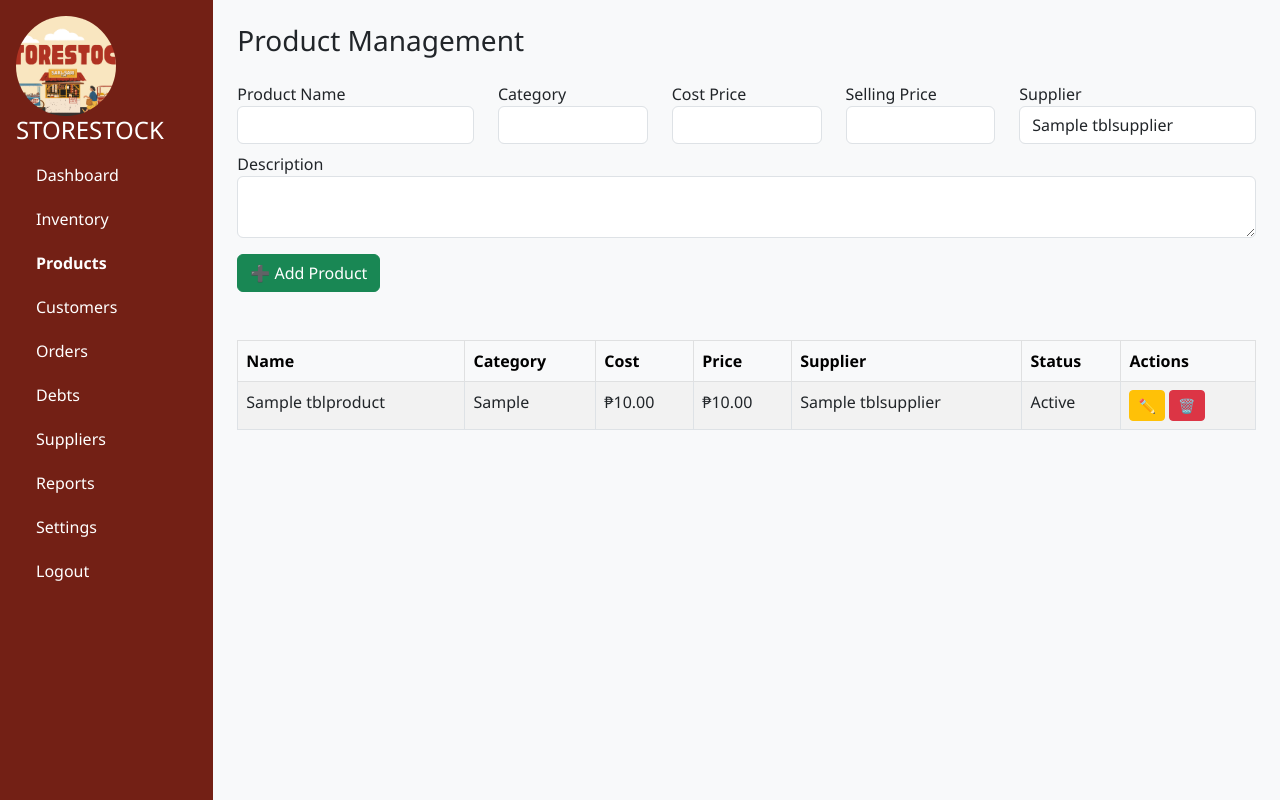
After one commit to Bossdale/f1Plando, a PHP site: page /owner_product.php in a window 1280 px wide. The commit adds this page. Run offline with PHP 8.4, Linux system fonts and the light colour scheme; the visitor is signed in with stand-in values (Sample User, id 1); tables that the repository leaves empty or names only in its code hold one stand-in row (values such as "Sample post").

Commit message:
Updated with product screen and supplier screen.

```diff
--- a/inventory_owner.php
+++ b/inventory_owner.php
@@ -68,11 +68,11 @@
       <h4 class="text-white">STORESTOCK</h4>
       <a href="owner_dashboard.php">Dashboard</a>
       <a href="inventory_owner.php" class="fw-bold">Inventory</a>
-      <a href="#">Products</a>
+      <a href="owner_product.php">Products</a>
       <a href="#">Customers</a>
       <a href="#">Orders</a>
       <a href="#">Debts</a>
-      <a href="#">Suppliers</a>
+      <a href="owner_supplier.php">Suppliers</a>
       <a href="#">Reports</a>
       <a href="#">Settings</a>
       <a href="#">Logout</a>
--- a/owner_dashboard.php
+++ b/owner_dashboard.php
@@ -66,11 +66,11 @@
       <h4 class="text-white">STORESTOCK</h4>
       <a href="owner_dashboard.php">Dashboard</a>
       <a href="inventory_owner.php">Inventory</a>
-      <a href="#">Products</a>
+      <a href="owner_product.php">Products</a>
       <a href="#">Customers</a>
       <a href="#">Orders</a>
       <a href="#">Debts</a>
-      <a href="#">Suppliers</a>
+      <a href="owner_supplier.php">Suppliers</a>
       <a href="#">Reports</a>
       <a href="#">Settings</a>
       <a href="#">Logout</a>
--- /dev/null
+++ b/owner_product.php
@@ -0,0 +1,160 @@
+<?php
+  include __DIR__ . '/connect.php';
+  session_start();
+
+  if (!$connection) {
+    die("Database connection failed: " . mysqli_connect_error());
+  }
+
+  $ownerID = $_SESSION['userID'];
+
+  // Fetch products
+  $productQuery = "SELECT p.productID, p.productName, p.category, p.costPrice, p.sellingPrice, p.isActive, s.companyName
+                  FROM tblProduct p
+                  JOIN tblSupplier s ON p.supplierID = s.supplierID";
+  $productResult = mysqli_query($connection, $productQuery);
+
+  $products = [];
+  while ($row = mysqli_fetch_assoc($productResult)) {
+    $products[] = $row;
+  }
+
+  // Fetch suppliers for dropdown
+  $supplierQuery = "SELECT supplierID, companyName FROM tblSupplier";
+  $supplierResult = mysqli_query($connection, $supplierQuery);
+?>
+<!DOCTYPE html>
+<html lang="en">
+<head>
+  <meta charset="UTF-8">
+  <meta name="viewport" content="width=device-width, initial-scale=1.0">
+  <title>Product Management - StoreStock</title>
+  <link rel="stylesheet" href="https://cdn.jsdelivr.net/npm/bootstrap@5.3.0/dist/css/bootstrap.min.css">
+  <style>
+    body {
+      font-family: 'Segoe UI', sans-serif;
+      background-color: #f8f9fa;
+    }
+    .sidebar {
+      height: 100vh;
+      background-color:rgb(115, 32, 21);
+      color: white;
+    }
+    .sidebar a {
+      color: white;
+      text-decoration: none;
+      display: block;
+      padding: 10px 20px;
+    }
+    .sidebar a:hover {
+      background-color: #af3222;
+    }
+    .section-title {
+      margin: 20px 0 10px;
+      font-weight: bold;
+    }
+    .logo {
+      border-radius: 50%;
+      width: 100px;
+      height: 100px;
+      object-fit: cover;
+    }
+  </style>
+</head>
+<body>
+<div class="container-fluid">
+  <div class="row">
+    <!-- Sidebar -->
+    <div class="col-md-2 sidebar d-flex flex-column p-3">
+      <img src="logo.png" alt="StoreStock Logo" class="logo">
+      <h4 class="text-white">STORESTOCK</h4>
+      <a href="owner_dashboard.php">Dashboard</a>
+      <a href="inventory_owner.php">Inventory</a>
+      <a href="owner_product.php" class="fw-bold">Products</a>
+      <a href="#">Customers</a>
+      <a href="#">Orders</a>
+      <a href="#">Debts</a>
+      <a href="owner_supplier.php">Suppliers</a>
+      <a href="#">Reports</a>
+      <a href="#">Settings</a>
+      <a href="#">Logout</a>
+    </div>
+
+    <!-- Main Content -->
+    <div class="col-md-10 p-4">
+      <h3 class="mb-4">Product Management</h3>
+
+      <!-- Add Product Form -->
+      <form action="product_add.php" method="POST" class="mb-5">
+        <div class="row">
+          <div class="col-md-3">
+            <label>Product Name</label>
+            <input type="text" name="productName" class="form-control" required>
+          </div>
+          <div class="col-md-2">
+            <label>Category</label>
+            <input type="text" name="category" class="form-control" required>
+          </div>
+          <div class="col-md-2">
+            <label>Cost Price</label>
+            <input type="number" name="costPrice" class="form-control" step="0.01" required>
+          </div>
+          <div class="col-md-2">
+            <label>Selling Price</label>
+            <input type="number" name="sellingPrice" class="form-control" step="0.01" required>
+          </div>
+          <div class="col-md-3">
+            <label>Supplier</label>
+            <select name="supplierID" class="form-control" required>
+              <?php while ($s = mysqli_fetch_assoc($supplierResult)): ?>
+                <option value="<?php echo $s['supplierID']; ?>"><?php echo htmlspecialchars($s['companyName']); ?></option>
+              <?php endwhile; ?>
+            </select>
+          </div>
+        </div>
+        <div class="row mt-2">
+          <div class="col-md-12">
+            <label>Description</label>
+            <textarea name="description" class="form-control" rows="2"></textarea>
+          </div>
+        </div>
+        <div class="mt-3">
+          <button type="submit" class="btn btn-success">➕ Add Product</button>
+        </div>
+      </form>
+
+      <!-- Product Table -->
+      <table class="table table-bordered table-striped">
+        <thead class="table-light">
+          <tr>
+            <th>Name</th>
+            <th>Category</th>
+            <th>Cost</th>
+            <th>Price</th>
+            <th>Supplier</th>
+            <th>Status</th>
+            <th>Actions</th>
+          </tr>
+        </thead>
+        <tbody>
+          <?php foreach ($products as $product): ?>
+            <tr>
+              <td><?php echo htmlspecialchars($product['productName']); ?></td>
+              <td><?php echo htmlspecialchars($product['category']); ?></td>
+              <td>₱<?php echo number_format($product['costPrice'], 2); ?></td>
+              <td>₱<?php echo number_format($product['sellingPrice'], 2); ?></td>
+              <td><?php echo htmlspecialchars($product['companyName']); ?></td>
+              <td><?php echo $product['isActive'] ? 'Active' : 'Inactive'; ?></td>
+              <td>
+                <a href="product_edit.php?id=<?php echo $product['productID']; ?>" class="btn btn-sm btn-warning">✏️</a>
+                <a href="product_soft_delete.php?id=<?php echo $product['productID']; ?>" class="btn btn-sm btn-danger">🗑️</a>
+              </td>
+            </tr>
+          <?php endforeach; ?>
+        </tbody>
+      </table>
+    </div>
+  </div>
+</div>
+</body>
+</html>
```
Also changed, not shown: owner_supplier.php (added, +146 -0 lines).
